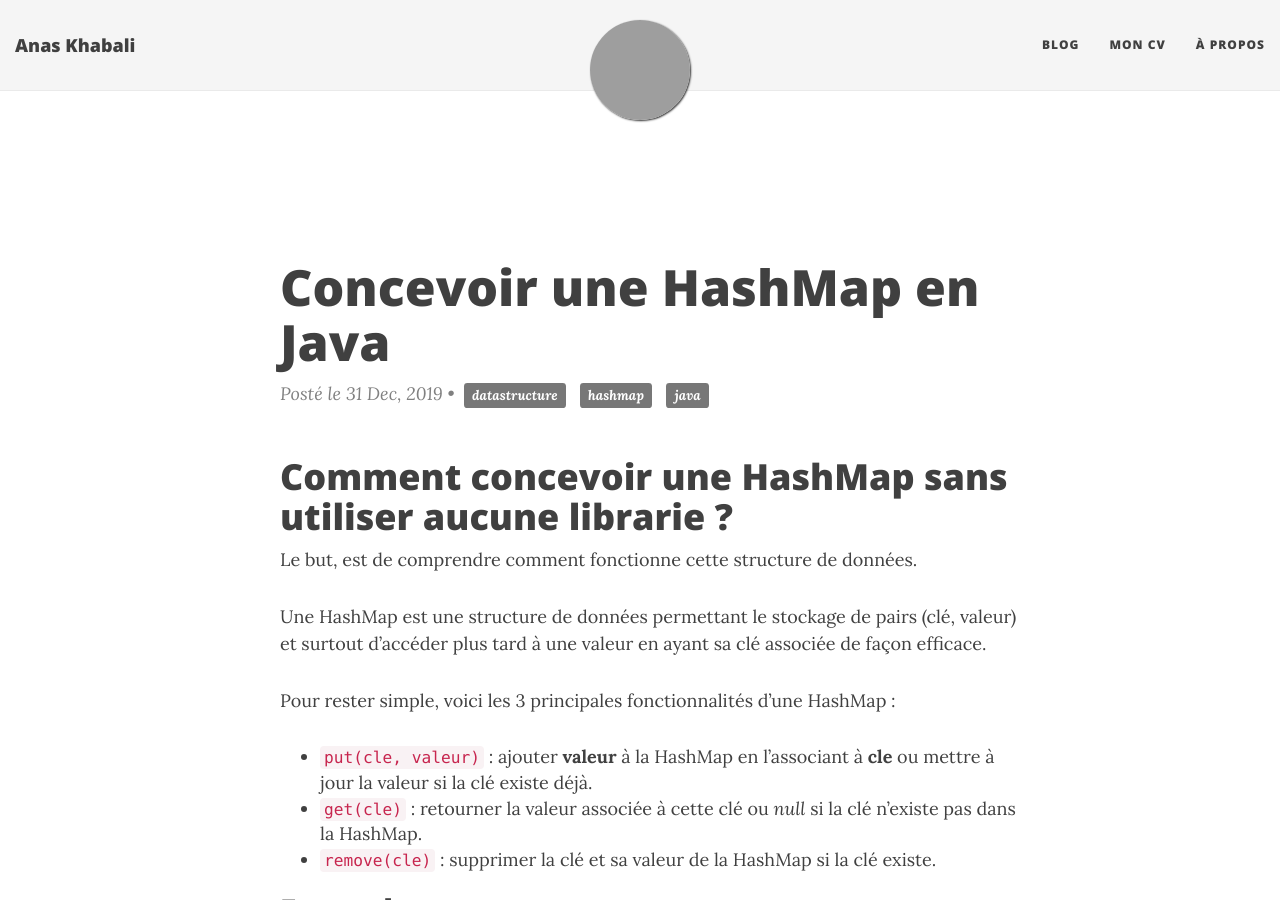
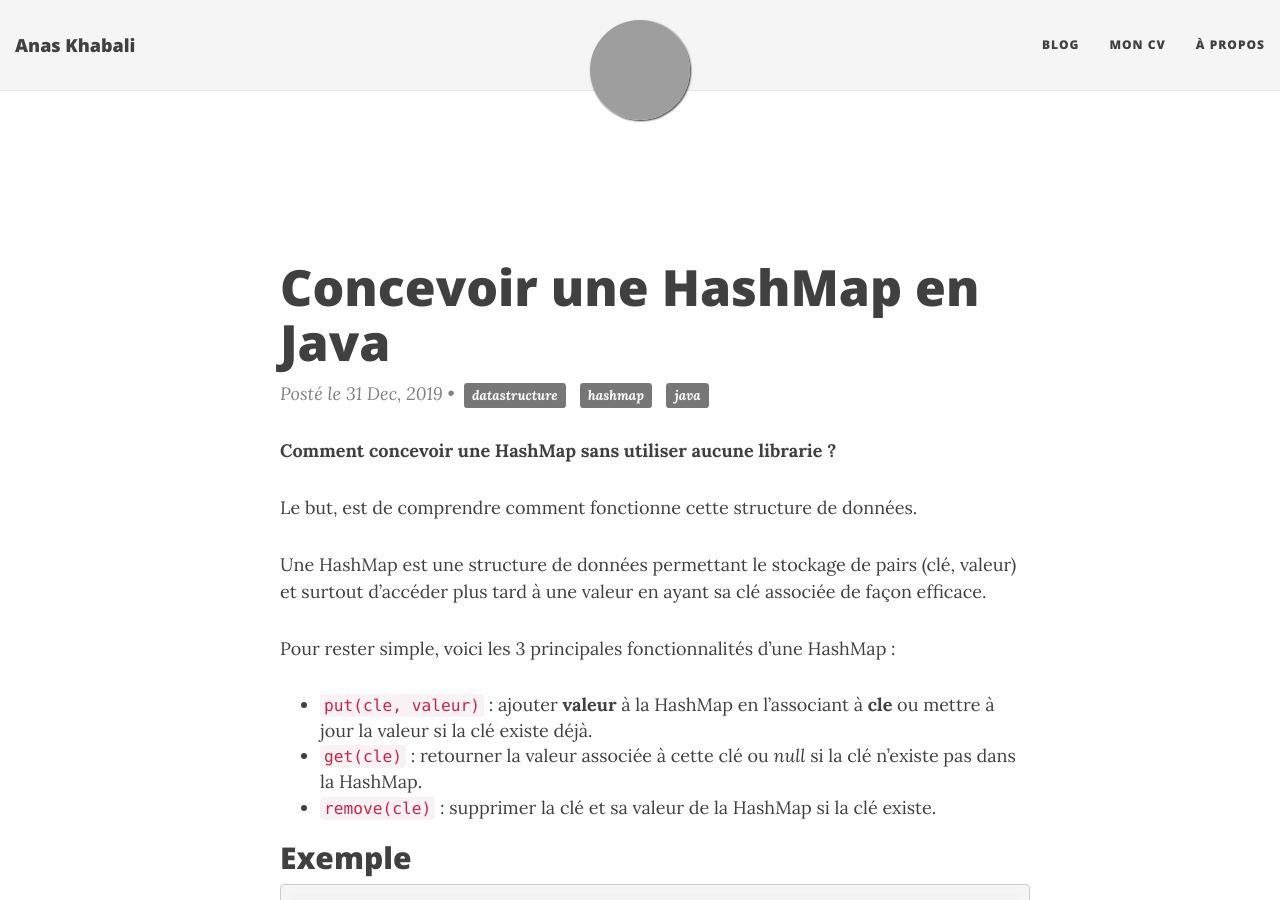
Before and after one commit to khabali/khabali.github.io, a Jekyll site: the page built from _posts/2018-12-31-concevoir-un-hashmap-en-java.markdown, in a window 1280 px wide and 900 px high. Built offline with Jekyll 4.4.1, drawn with Linux system fonts in a browser that asks for light colours; nearby versions of some CDN libraries; comment, search, counter and statistics services are not loaded; grey boxes are pictures that could not be loaded.

```diff
--- a/_posts/2018-12-31-concevoir-un-hashmap-en-java.markdown
+++ b/_posts/2018-12-31-concevoir-un-hashmap-en-java.markdown
@@ -6,7 +6,8 @@ author: Anas KHABALI
 tags: datastructure hashmap java
 comments: true
 ---
-# Comment concevoir une HashMap sans utiliser aucune librarie ?
+**Comment concevoir une HashMap sans utiliser aucune librarie ?**
+
 Le but, est de comprendre comment fonctionne cette structure de données.
 
 Une HashMap est une structure de données permettant le stockage de pairs (clé, valeur) et surtout d'accéder plus tard à une valeur en ayant sa clé associée de façon efficace.
@@ -71,7 +72,7 @@ Maintenant qu'on a trouvé la liste devant contenir la valeur, on devra simpleme
 ![alt text][hashmap]{:class="img-responsive"}
 
 
-### Java Code
+#### Java Code
 Voici, une implémentation de ce qui a été décrit ci-dessus. Une lecture du code et de ses commentaires embarqué facilitera encore plus la compréhension.
 
 <script src="https://gist.github.com/khabali/ed8d1b7fbbd1b5512d17cde7cb160e49.js"></script>
```
